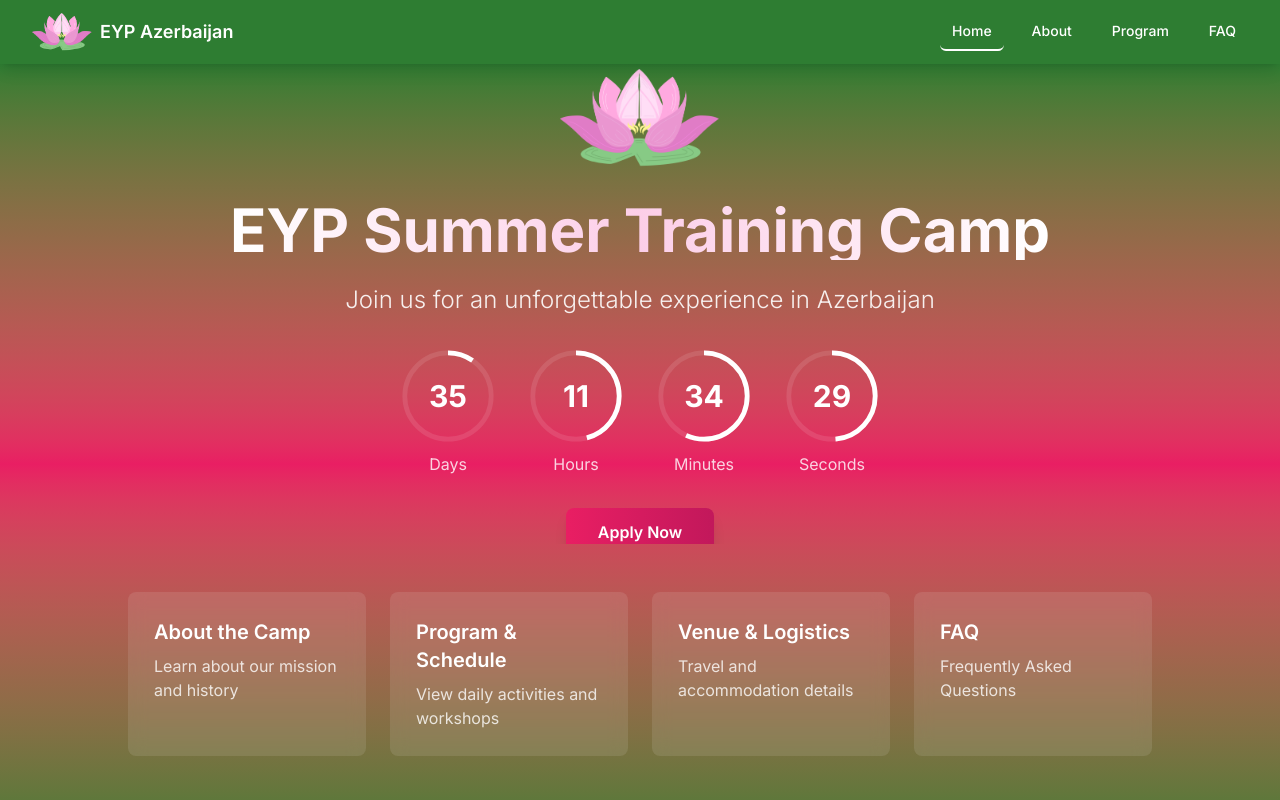
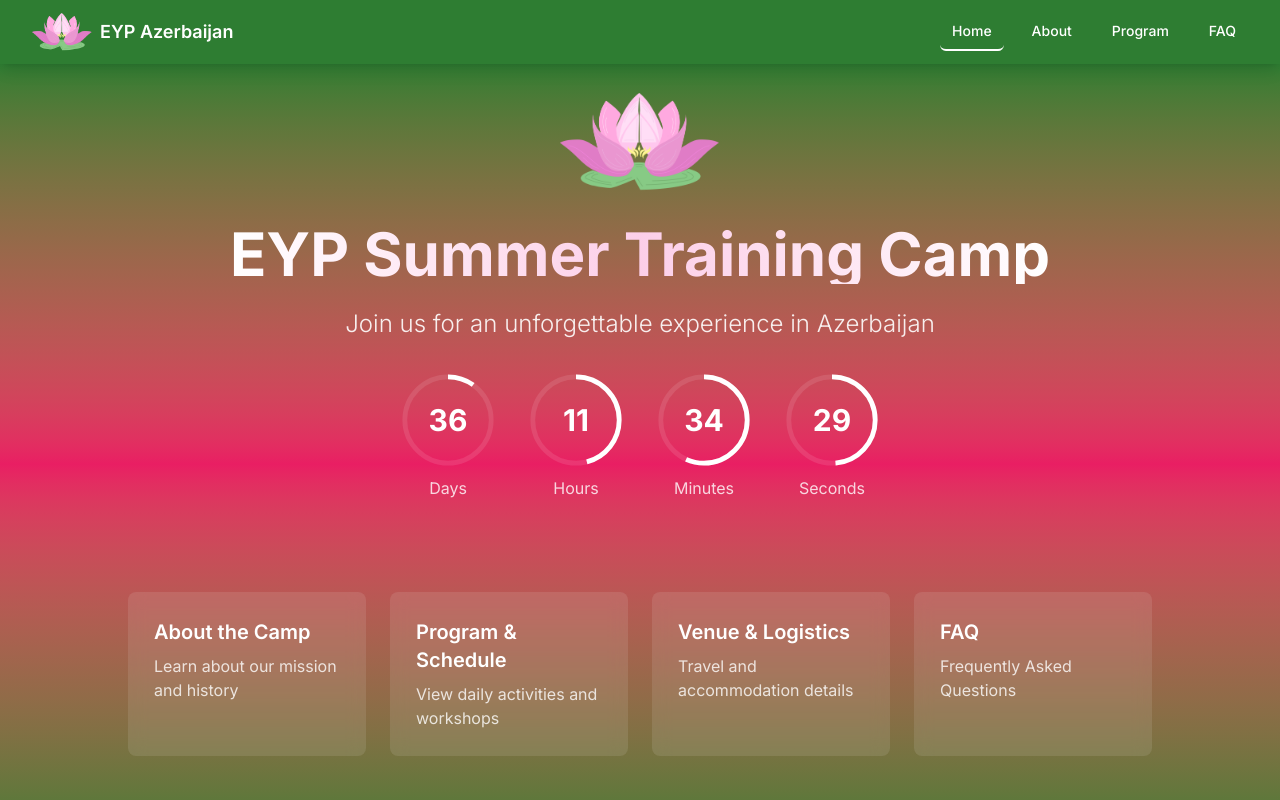
Before and after one commit to Ph4ntomByte/Summer_Training_Camp, a Next.js app: page / in a window 1280 px wide. Shown: the top 800 px of the page. Built offline with nearby package versions, Linux system fonts and the light colour scheme.

Commit message:
feat(home): removed apply button and fixed the dates

```diff
--- a/src/app/page.tsx
+++ b/src/app/page.tsx
@@ -77,14 +77,14 @@ export default function Home() {
           <div className="flex-shrink-0 h-40 w-full max-w-xs">
             <CountdownTimer />
           </div>
-          <a
+          {/* <a
             href="https://docs.google.com/forms/d/e/1FAIpQLSdJWQ-NIDmaYDLFJCfCWo0MyEDHJxLRIzvIPw8p20DeyksdCA/viewform?usp=header"
             target="_blank"
             rel="noopener noreferrer"
             className="inline-block px-8 py-3 bg-gradient-to-r from-[#E91E63] to-[#C2185B] text-white font-semibold rounded-lg transition-all duration-300 shadow-lg"
           >
             Apply Now
-          </a>
+          </a> */}
         </motion.div>
       </section>
 
--- a/src/components/CountDown/CountdownTimer.tsx
+++ b/src/components/CountDown/CountdownTimer.tsx
@@ -14,7 +14,7 @@ export default function CountdownTimer() {
   useEffect(() => {
     setMounted(true);
 
-    const targetDate = new Date('2025-07-10T00:00:00');
+    const targetDate = new Date('2025-07-11T00:00:00');
 
     const updateTimer = () => {
       const now = new Date();
```
